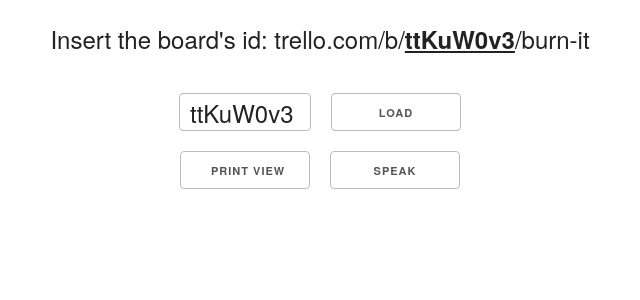
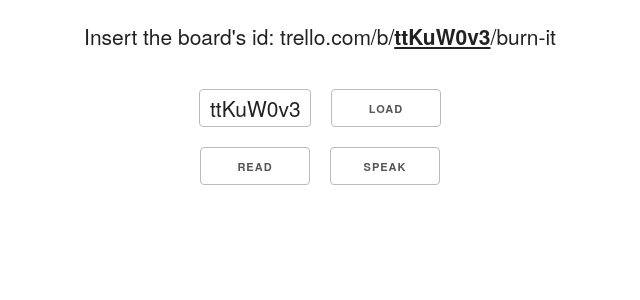
Before and after one commit to jopdorp/scripthero, a React app: page / in a window 1280 px wide. Shown: the top 300 px of the page, without its empty margins (320-960 px from the left). Built offline with nearby package versions, Linux system fonts and the light colour scheme; the HTML template or start-up script is replaced by a standard one.

Commit message:
updated styling

```diff
--- a/src/client/app/App.jsx
+++ b/src/client/app/App.jsx
@@ -26,7 +26,7 @@
                 </div>
                 <div>
                     <button className='print-view'
-                            onClick={this.props.togglePrintView}>{this.props.isPrintView ? "edit" : "print view"}</button>
+                            onClick={this.props.togglePrintView}>{this.props.isPrintView ? "edit" : "read"}</button>
                     <button className='print-view' onClick={this.speak}>speak</button>
                 </div>
             </div>
--- a/src/client/app/styles.less
+++ b/src/client/app/styles.less
@@ -39,22 +39,25 @@
   outline: none;
 }
 
+@HEADER_BUTTON_WIDTH: 110px;
+@HEADER_BUTTON_HEIGHT: 38px;
 .header {
   text-align: center;
-  font-size: 24px;
+  font-size: 21px;
   margin: 2*@MARGIN;
   * {
     vertical-align: top;
   }
-  input, button {
-    width: 130px;
+  button {
+    width: @HEADER_BUTTON_WIDTH;
     margin: @MARGIN;
     height: 38px;
   }
   input {
-    height: 34px;
+    height: @HEADER_BUTTON_HEIGHT - 4;
     padding-left: 10px;
-    width: 118px;
+    width: @HEADER_BUTTON_WIDTH - 12;
+    margin: @MARGIN;
     border: 1px solid #bbb;
     border-radius: 4px;
   }
```
Also changed, not shown: src/client/public/bundle.js, 1 other file (tests, documents, lock files or other folders).
